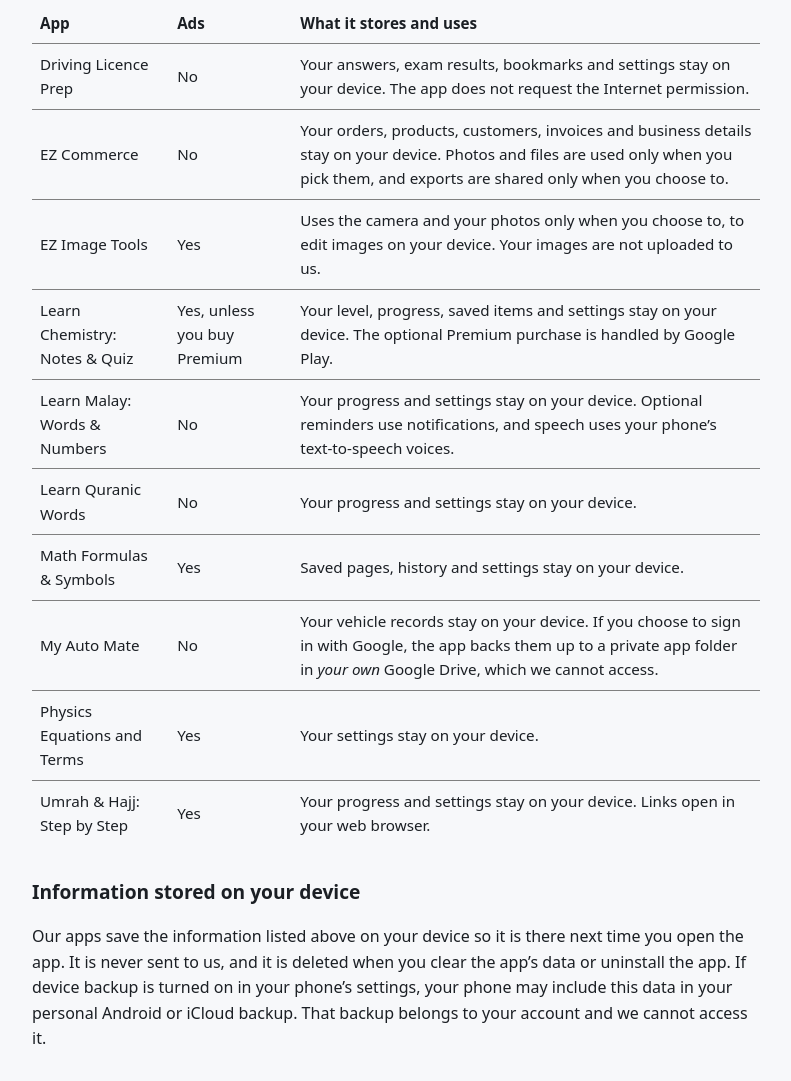
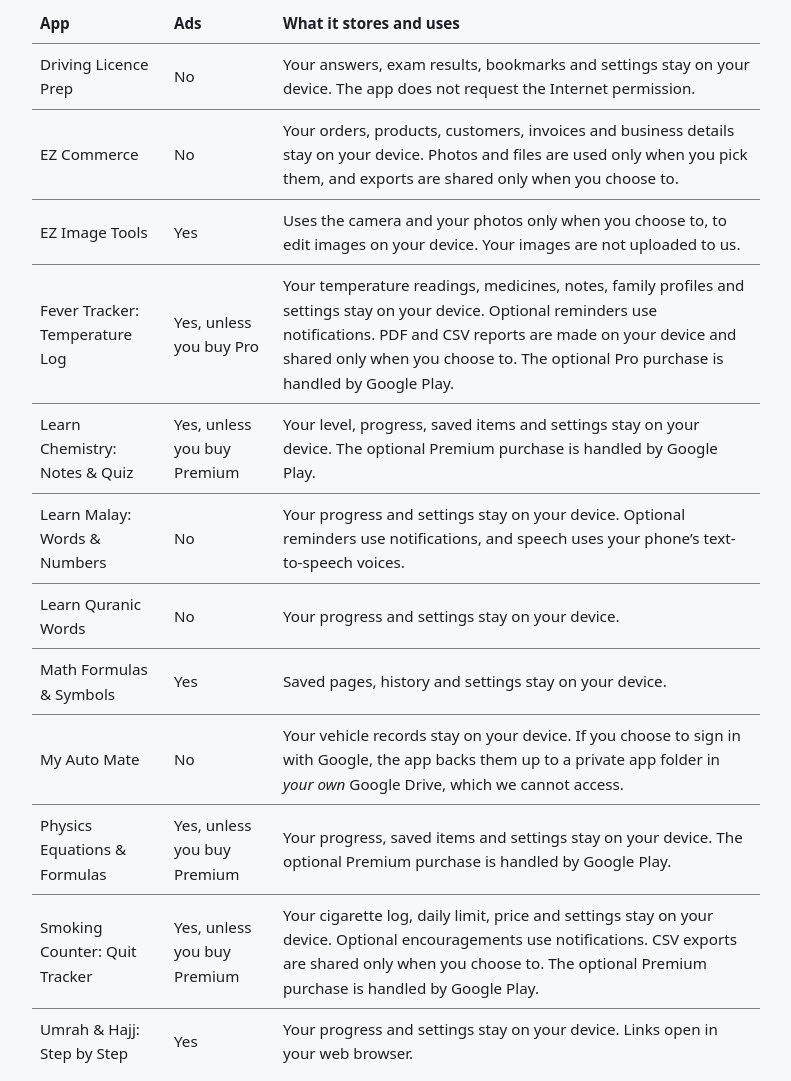
Before and after one commit to jakirbdl/jakirbdl.github.io, a plain HTML site: page privacy-policy/index.html in a window 1280 px wide. Shown: the part 588-1669 px from the top of the page, without its empty margins (244-1035 px from the left). Drawn offline with Linux system fonts and the light colour scheme.

Commit message:
Privacy policy: add Fever Tracker and Smoking Counter, update Physics
Co-Authored-By: Claude Opus 5.5 <noreply@anthropic.com>

```diff
--- a/privacy-policy/index.html
+++ b/privacy-policy/index.html
@@ -17,7 +17,7 @@
 </header>
 <main class="wrap doc">
   <h1>Privacy Policy</h1>
-  <p class="meta">Last updated: November 6, 2026</p>
+  <p class="meta">Last updated: November 13, 2026</p>
 
   <p>This policy explains how the apps published by <strong>Jakirbdl</strong> (shown on Google Play as
   <strong>JakirHossain</strong>) handle information. It applies to every app listed on our <a href="../">home page</a>
@@ -38,12 +38,14 @@
     <tr><td>Driving Licence Prep</td><td>No</td><td>Your answers, exam results, bookmarks and settings stay on your device. The app does not request the Internet permission.</td></tr>
     <tr><td>EZ Commerce</td><td>No</td><td>Your orders, products, customers, invoices and business details stay on your device. Photos and files are used only when you pick them, and exports are shared only when you choose to.</td></tr>
     <tr><td>EZ Image Tools</td><td>Yes</td><td>Uses the camera and your photos only when you choose to, to edit images on your device. Your images are not uploaded to us.</td></tr>
+    <tr><td>Fever Tracker: Temperature Log</td><td>Yes, unless you buy Pro</td><td>Your temperature readings, medicines, notes, family profiles and settings stay on your device. Optional reminders use notifications. PDF and CSV reports are made on your device and shared only when you choose to. The optional Pro purchase is handled by Google Play.</td></tr>
     <tr><td>Learn Chemistry: Notes &amp; Quiz</td><td>Yes, unless you buy Premium</td><td>Your level, progress, saved items and settings stay on your device. The optional Premium purchase is handled by Google Play.</td></tr>
     <tr><td>Learn Malay: Words &amp; Numbers</td><td>No</td><td>Your progress and settings stay on your device. Optional reminders use notifications, and speech uses your phone&rsquo;s text-to-speech voices.</td></tr>
     <tr><td>Learn Quranic Words</td><td>No</td><td>Your progress and settings stay on your device.</td></tr>
     <tr><td>Math Formulas &amp; Symbols</td><td>Yes</td><td>Saved pages, history and settings stay on your device.</td></tr>
     <tr><td>My Auto Mate</td><td>No</td><td>Your vehicle records stay on your device. If you choose to sign in with Google, the app backs them up to a private app folder in <em>your own</em> Google Drive, which we cannot access.</td></tr>
-    <tr><td>Physics Equations and Terms</td><td>Yes</td><td>Your settings stay on your device.</td></tr>
+    <tr><td>Physics Equations &amp; Formulas</td><td>Yes, unless you buy Premium</td><td>Your progress, saved items and settings stay on your device. The optional Premium purchase is handled by Google Play.</td></tr>
+    <tr><td>Smoking Counter: Quit Tracker</td><td>Yes, unless you buy Premium</td><td>Your cigarette log, daily limit, price and settings stay on your device. Optional encouragements use notifications. CSV exports are shared only when you choose to. The optional Premium purchase is handled by Google Play.</td></tr>
     <tr><td>Umrah &amp; Hajj: Step by Step</td><td>Yes</td><td>Your progress and settings stay on your device. Links open in your web browser.</td></tr>
   </table>
   </div>
```
